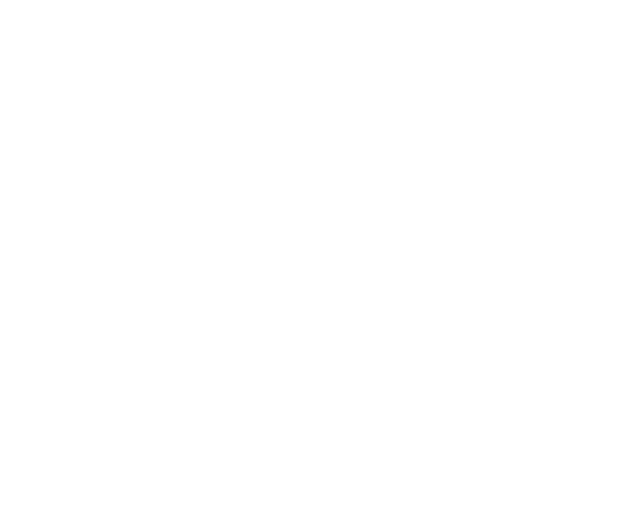
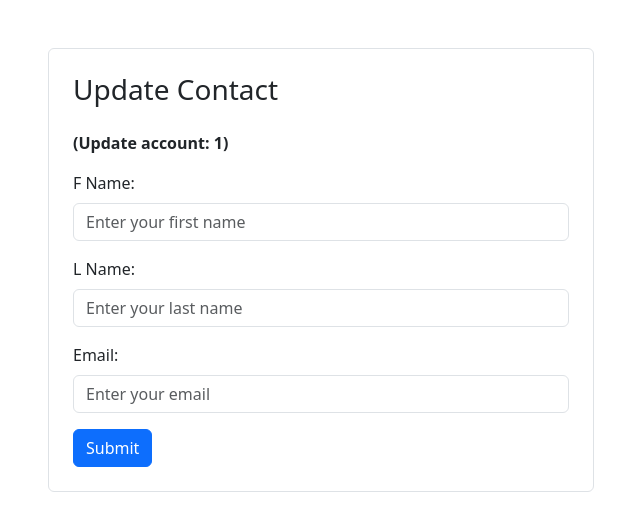
Before and after one commit to Fakhra99/Khaadi-Project, a React (Create React App) app in the folder Client/: page /update-contact/1 in a window 1280 px wide. Before the commit this address had no page. Shown: the top 530 px of the page, without its empty margins (319-959 px from the left). Built offline with nearby package versions, Linux system fonts and the light colour scheme; no server answers.

Commit message:
added update functionality

```diff
--- a/Client/package.json
+++ b/Client/package.json
@@ -15,6 +15,7 @@
     "react-fontawesome": "^1.7.1",
     "react-router-dom": "^6.19.0",
     "react-scripts": "5.0.1",
+    "react-toastify": "^9.1.3",
     "swiper": "^11.0.4",
     "web-vitals": "^2.1.4"
   },
--- a/Client/src/App.js
+++ b/Client/src/App.js
@@ -21,6 +21,7 @@ import SignupListing from './components/Admin/SignupListing'
 import SignupDetail from "./components/Admin/SignupDetail";
 import Prenav from "./components/Prenav";
 import Navbar from "./components/Navbar";
+import UpdateContact from "./components/Admin/UpdateAccount";
 
 function App() {
   return (
@@ -43,6 +44,7 @@ function App() {
     <Route path="/track" element={<Track/>}></Route>
     <Route path="/adminn" element={<Admin/>}></Route>
     <Route path="/signuplisting" element= {<SignupListing/>}> </Route>
+    <Route path="/update-contact/:id" element= {<UpdateContact/>}> </Route>
     <Route path="signup/:id" element= {<SignupDetail/>}> </Route>
     <Route path="/signup" element={<Signup/>}></Route>
     <Route path="/bag" element={<Bag/>}></Route>
--- a/Client/src/components/Admin/SignupListing.jsx
+++ b/Client/src/components/Admin/SignupListing.jsx
@@ -16,8 +16,9 @@ const SignupListing = () => {
     const fetchSignups = async () => {
   try {
     // Get the authentication token from your storage (localStorage, sessionStorage, cookies, etc.)
-    const authToken = "eyJhbGciOiJIUzI1NiIsInR5cCI6IkpXVCJ9.eyJpZCI6IjY1OGQ2NmIxNDgxZjViODNkZTA1MTljMiIsInJvbGUiOiJhZG1pbiIsImlhdCI6MTcwMzk0MTkzOSwiZXhwIjoxNzAzOTQ5MTM5fQ.S_L41Dk6bsnypg6aqnmoCSc958t3r2GeGdiaog7x6Qw";
-
+    const authToken = "eyJhbGciOiJIUzI1NiIsInR5cCI6IkpXVCJ9.eyJpZCI6IjY1OGQ2NmIxNDgxZjViODNkZTA1MTljMiIsInJvbGUiOiJhZG1pbiIsImlhdCI6MTcwNDAwMDg0NiwiZXhwIjoxNzA2NTkyODQ2fQ.0BLZCKYMPFcGzYjbSLaaRthHaHJ4q3isLmJFBhB13Kg";
+    // const authToken= cookies.get("accessToken")
+    console.log(authToken)
     const response = await axios.get("http://localhost:4041/api/allcontacts", {
       headers: {
         Authorization: `Bearer ${authToken}`,
@@ -41,10 +42,21 @@ const SignupListing = () => {
     }
 
 // update
-  const handleUpdate=async(id)=>{
-  const response=await axios.put(`http://localhost:4041/api/update/${id}`)
-  fetchSignups();
-}
+//   const handleUpdate=async(id)=>{
+//   // const response=await axios.put(`http://localhost:4041/api/update/${id}`)
+//   const response = await axios.put(`http://localhost:4041/api/update/${id}`, {});
+//   fetchSignups();
+// }
+const handleUpdate = async (id) => {
+  try {
+    const response = await axios.put(`http://localhost:4041/api/update/${id}`, {});
+    console.log(response.data); // Log the response to check server's response
+    fetchSignups();
+  } catch (error) {
+    console.error("Error updating contact:", error);
+  }
+};
+
 
  useEffect(() => {
     const fetchData = async () => {
--- a/Client/src/components/Admin/UpdateAccount.jsx
+++ b/Client/src/components/Admin/UpdateAccount.jsx
@@ -1,58 +1,122 @@
-import axios from "axios"
-import {useState,useEffect} from "react"
-import { useNavigate, useParams } from "react-router-dom"
-import { toast } from "react-toastify"
+import axios from "axios";
+import { useState, useEffect } from "react";
+import { useNavigate, useParams } from "react-router-dom";
+import { toast } from "react-toastify";
 
-const UpdateContact=()=>{
-  const [accountData,setFormData]=useState({
-    Fname:"",
-    Lname:"",
-    email:""
-  })
-  const {id}=useParams();
-//   const navigate=useNavigate();
-  const fetchData=async()=>{
-const response=await axios.get(`http://localhost:4041/api/allcontacts/${id}`)
-const data=await response.data.contact;
+const UpdateContact = () => {
+  const [accountData, setFormData] = useState({
+    Fname: "",
+    Lname: "",
+    email: "",
+  });
+  const { id } = useParams();
+  const navigate = useNavigate();
+  const [loading, setLoading] = useState(true);
+
+  useEffect(() => {
+    const fetchData = async () => {
+      try {
+        const response = await axios.get(`http://localhost:4041/api/allcontacts/${id}`);
+        const data = response.data.contact;
+
+        // Prepopulate form fields with existing values
         setFormData({
-  name:data.name,
-  email:data.email,
-  message:data.message
-})
+          Fname: data.Fname,
+          Lname: data.Lname,
+          email: data.email,
+        });
+
+        setLoading(false);
+      } catch (error) {
+        console.error("Error fetching contact:", error);
+        setLoading(false);
       }
-   useEffect(()=>{
+    };
+
     fetchData();
-   },[])
+  }, [id]);
 
-   const onSubmit=async(e)=>{
+  const onSubmit = async (e) => {
     e.preventDefault();
-    const data=await axios.put(`http://localhost:4041/api/update/${id}`,accountData)
-    toast.success("Contact Updated Successfully!")
-    // navigate("/contact")
+    try {
+      await axios.put(`http://localhost:4041/api/update/${id}`, accountData);
+      toast.success("Contact Updated Successfully!");
+      navigate("/adminn");
+    } catch (error) {
+      console.error("Error updating contact:", error);
+    }
+  };
 
-   }
-   const onChange=(e)=>{
-setFormData({...accountData,[e.target.name]:e.target.value})
-   }
-   const {name,email,message}=accountData;
+  const onChange = (e) => {
+    setFormData({ ...accountData, [e.target.name]: e.target.value });
+  };
+
+  const { Fname, Lname, email } = accountData;
+
   return (
-      <>
-      <form onSubmit={onSubmit}>
-      <div class="mb-3">
-      <label for="exampleFormControlInput1" class="form-label">Name:</label>
-      <input type="text" name="name" value={name} class="form-control" onChange={onChange} id="exampleFormControlInput1" placeholder="Enter your name"/>
+    <div className="container">
+      <div className="row justify-content-center">
+        <div className="col-md-6">
+          {loading ? (
+            <p>Loading...</p>
+          ) : (
+            <form onSubmit={onSubmit} className="mt-5 p-4 border rounded">
+              <h3 className="mb-4">Update Contact </h3>
+              <p className="fw-bold">(Update account: {id})</p>
+              <div className="mb-3">
+                <label htmlFor="exampleFormControlInput1" className="form-label">
+                  F Name:
+                </label>
+                <input
+                  type="text"
+                  name="Fname"
+                  value={Fname}
+                  className="form-control"
+                  onChange={onChange}
+                  id="exampleFormControlInput1"
+                  placeholder="Enter your first name"
+                />
               </div>
-    <div class="mb-3">
-      <label for="exampleFormControlInput1" class="form-label">Email:</label>
-      <input type="email" name="email" value={email} class="form-control" onChange={onChange} id="exampleFormControlInput1" placeholder="Enter your email"/>
+
+              <div className="mb-3">
+                <label htmlFor="exampleFormControlInput1" className="form-label">
+                  L Name:
+                </label>
+                <input
+                  type="text"
+                  name="Lname"
+                  value={Lname}
+                  className="form-control"
+                  onChange={onChange}
+                  id="exampleFormControlInput1"
+                  placeholder="Enter your last name"
+                />
               </div>
-    <div class="mb-3">
-      <label for="exampleFormControlTextarea1" class="form-label">Message:</label>
-      <textarea name="message" value={message} class="form-control" onChange={onChange} id="exampleFormControlTextarea1" rows="3"></textarea>
+
+              <div className="mb-3">
+                <label htmlFor="exampleFormControlInput1" className="form-label">
+                  Email:
+                </label>
+                <input
+                  type="email"
+                  name="email"
+                  value={email}
+                  className="form-control"
+                  onChange={onChange}
+                  id="exampleFormControlInput1"
+                  placeholder="Enter your email"
+                />
               </div>
-    <button className='btn btn-primary'>Submit</button>
+
+              <button type="submit" className="btn btn-primary">
+                Submit
+              </button>
             </form>
-    </>
-    )
-}
-export default UpdateContact
+          )}
+        </div>
+      </div>
+    </div>
+  );
+};
+
+export default UpdateContact;
--- a/Client/src/components/Signup.jsx
+++ b/Client/src/components/Signup.jsx
@@ -1,7 +1,7 @@
 import React, { useState } from 'react';
 import 'bootstrap/dist/css/bootstrap.css';
 import './styles.css';
-import { Link } from 'react-router-dom';
+import { Link, useNavigate } from 'react-router-dom';
 import axios from "axios";
 import Navbar from './Navbar';
 import Prenav from './Prenav';
@@ -14,7 +14,7 @@ const Signup = () => {
     password:"",
     role:""
   });
-
+   const navigate = useNavigate();
   const handleChange = (e) => {
     const { name, value } = e.target;
     setsignupData((prevData) => ({
@@ -78,6 +78,8 @@ const handleSubmit = async (e) => {
         password: "",
         role:""
       });
+
+      navigate('/signin')
     } else {
       // Handle signup error (e.g., display error message)
       console.error('Signup failed. Server response:', response.data);
```
Also changed, not shown: 1 other file (tests, documents, lock files or other folders). Lines whose indentation alone changed are shown as unchanged.
